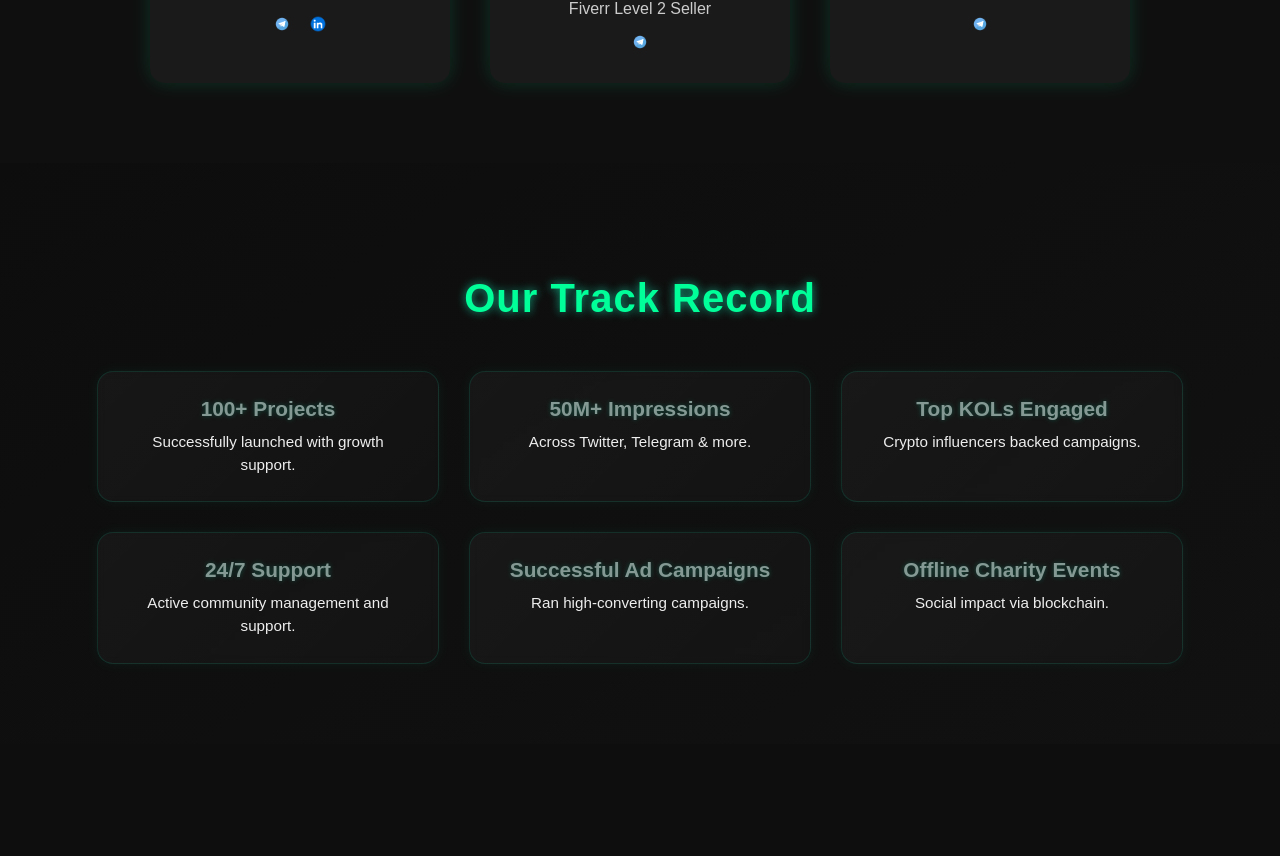
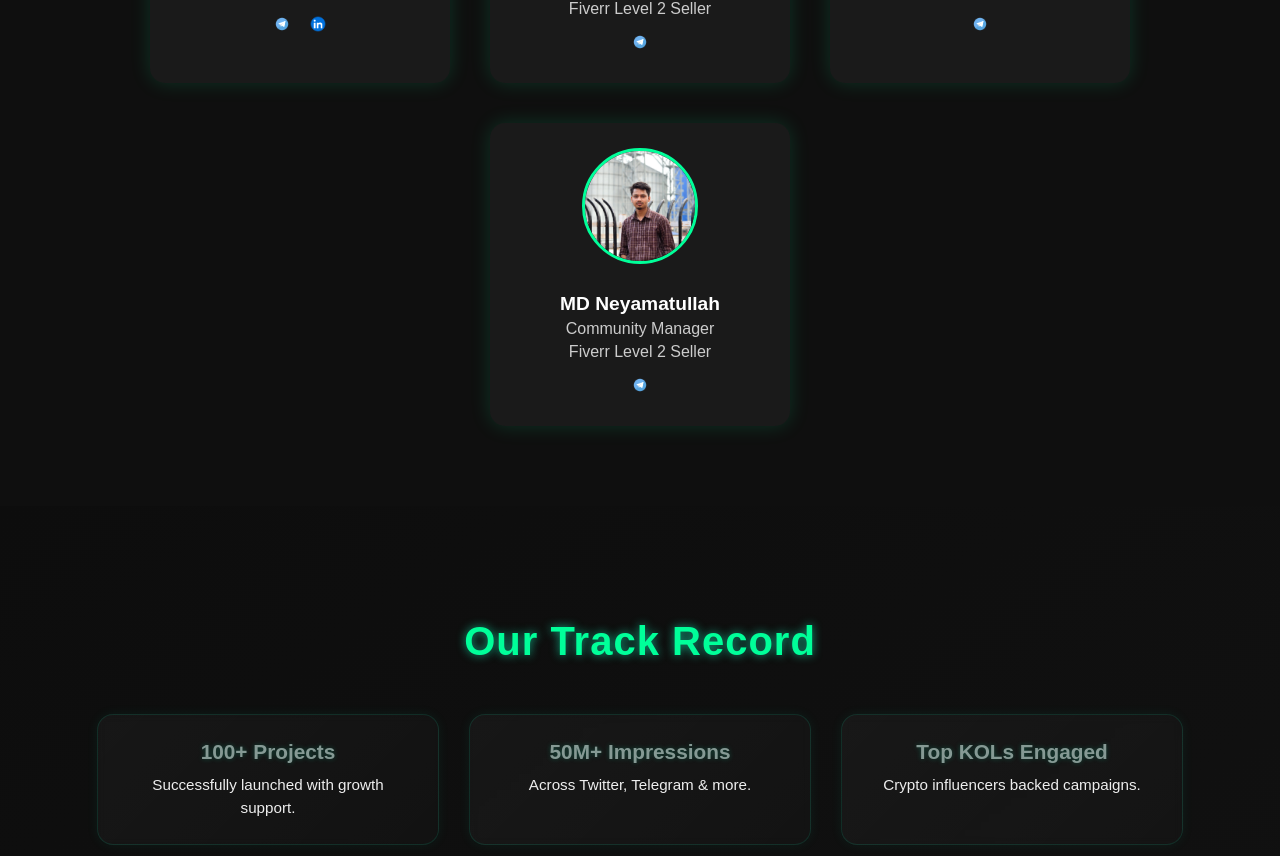
Before and after one commit to Emranrx02/HassHype_Labs, a React (Vite) app: page / in a window 1280 px wide. Shown: the part 3319-4175 px from the top of the page. Built offline with nearby package versions, Linux system fonts and the light colour scheme.

Commit message:
new Team add

```diff
--- a/src/components/Team.jsx
+++ b/src/components/Team.jsx
@@ -47,6 +47,19 @@ function Team() {
             </a>
           </div>
         </div>
+
+        {/* === MD Neyamatullah === */}
+        <div className="team-member">
+          <img src="/assets/Neyamat.jpg" alt="MD Neyamatullah" className="team-img" />
+          <h4>MD Neyamatullah</h4>
+          <p>Community Manager </p>
+          <p>Fiverr Level 2 Seller</p>
+          <div className="team-socials">
+            <a href="https://t.me/Mtanvir338" target="_blank" rel="noreferrer">
+              <img src="/assets/telegramlogo.jpg" alt="Telegram Logo" />
+            </a>
+          </div>
+        </div>
       </div>
     </section>
   );
```
Also changed, not shown: public/assets/Neyamat.jpg (added).
